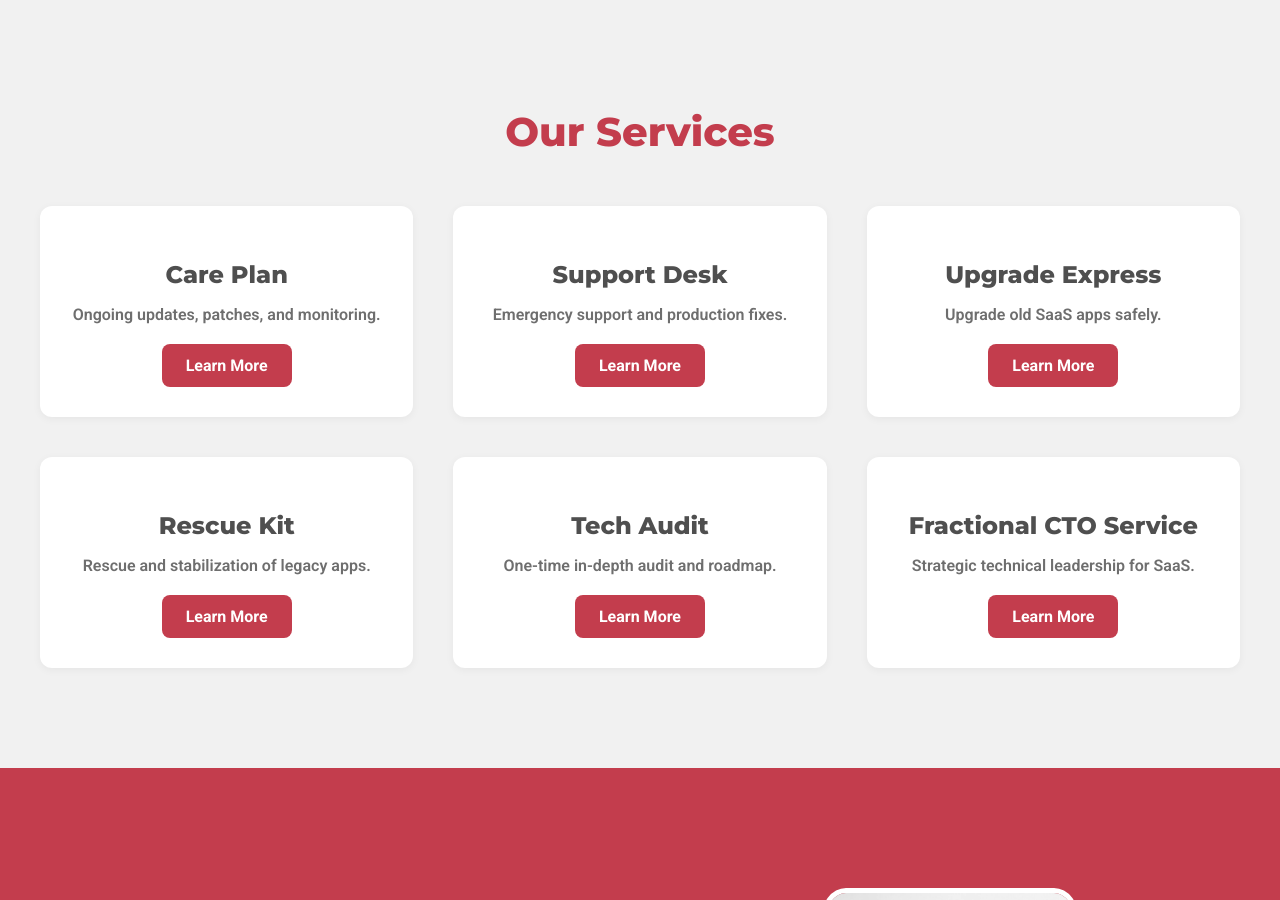
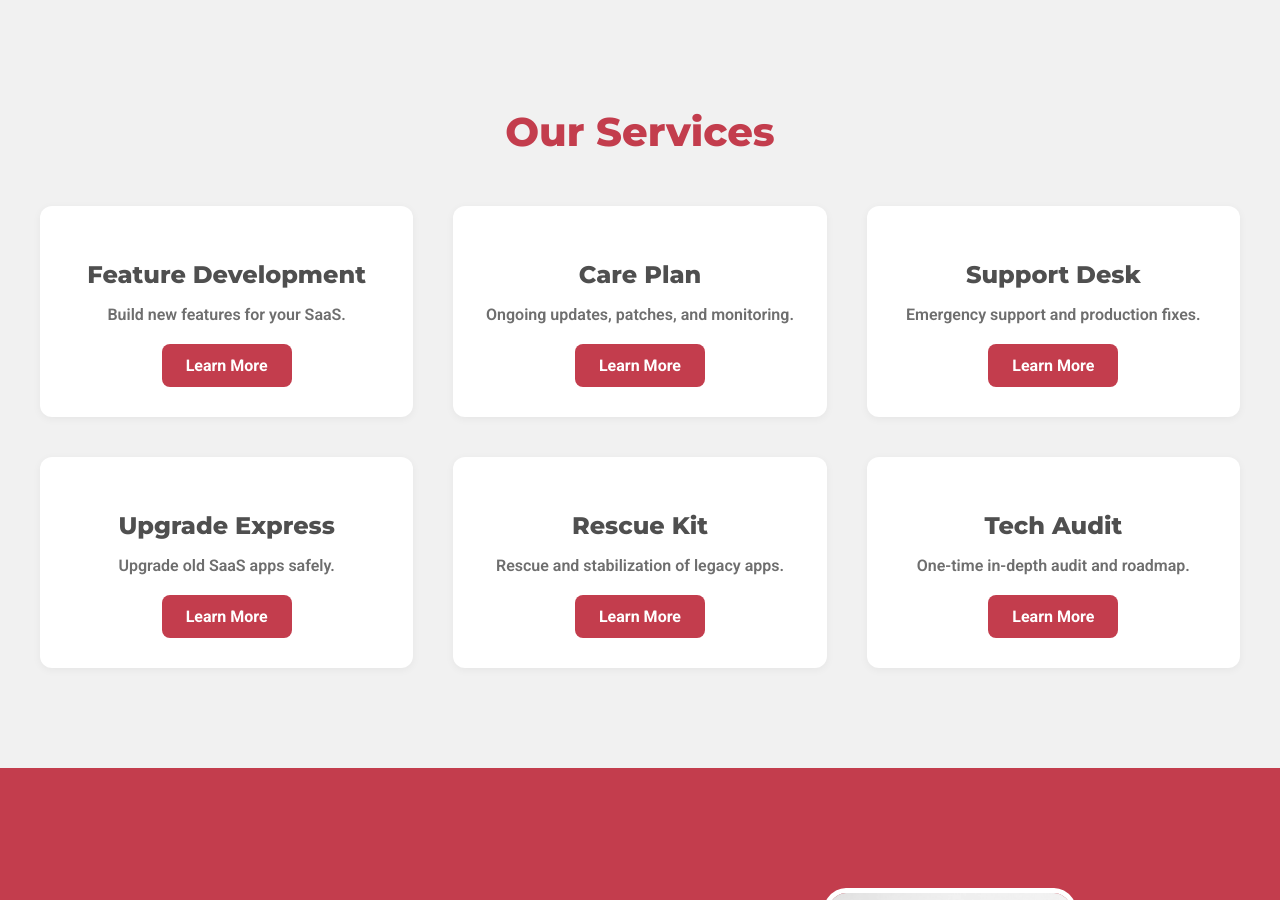
Before and after one commit to waleo/railsfever-05-2025, a Jekyll site: the page built from index.html, in a window 1280 px wide and 900 px high, scrolled down 597 px. Built offline with Jekyll 4.4.1, drawn with Linux system fonts in a browser that asks for light colours.

Commit message:
Add feature development to index page

```diff
--- a/index.html
+++ b/index.html
@@ -13,6 +13,11 @@ description: We build, maintain, and support SaaS applications—handling upgrad
   <section id="services" class="services">
     <h2>Our Services</h2>
     <div class="service-grid">
+      <div class="service-card">
+        <h3>Feature Development</h3>
+        <p>Build new features for your SaaS.</p>
+        <a href="/services/rails_care_plan" class="button-link">Learn More</a>
+      </div>
       <div class="service-card">
         <h3>Care Plan</h3>
         <p>Ongoing updates, patches, and monitoring.</p>
@@ -37,11 +42,6 @@ description: We build, maintain, and support SaaS applications—handling upgrad
         <h3>Tech Audit</h3>
         <p>One-time in-depth audit and roadmap.</p>
         <a href="/services/rails_tech_audit" class="button-link">Learn More</a>
-      </div>
-      <div class="service-card">
-        <h3>Fractional CTO Service</h3>
-        <p>Strategic technical leadership for SaaS.</p>
-        <a href="/services/fractional_cto" class="button-link">Learn More</a>
       </div>
     </div>
   </section>
```
